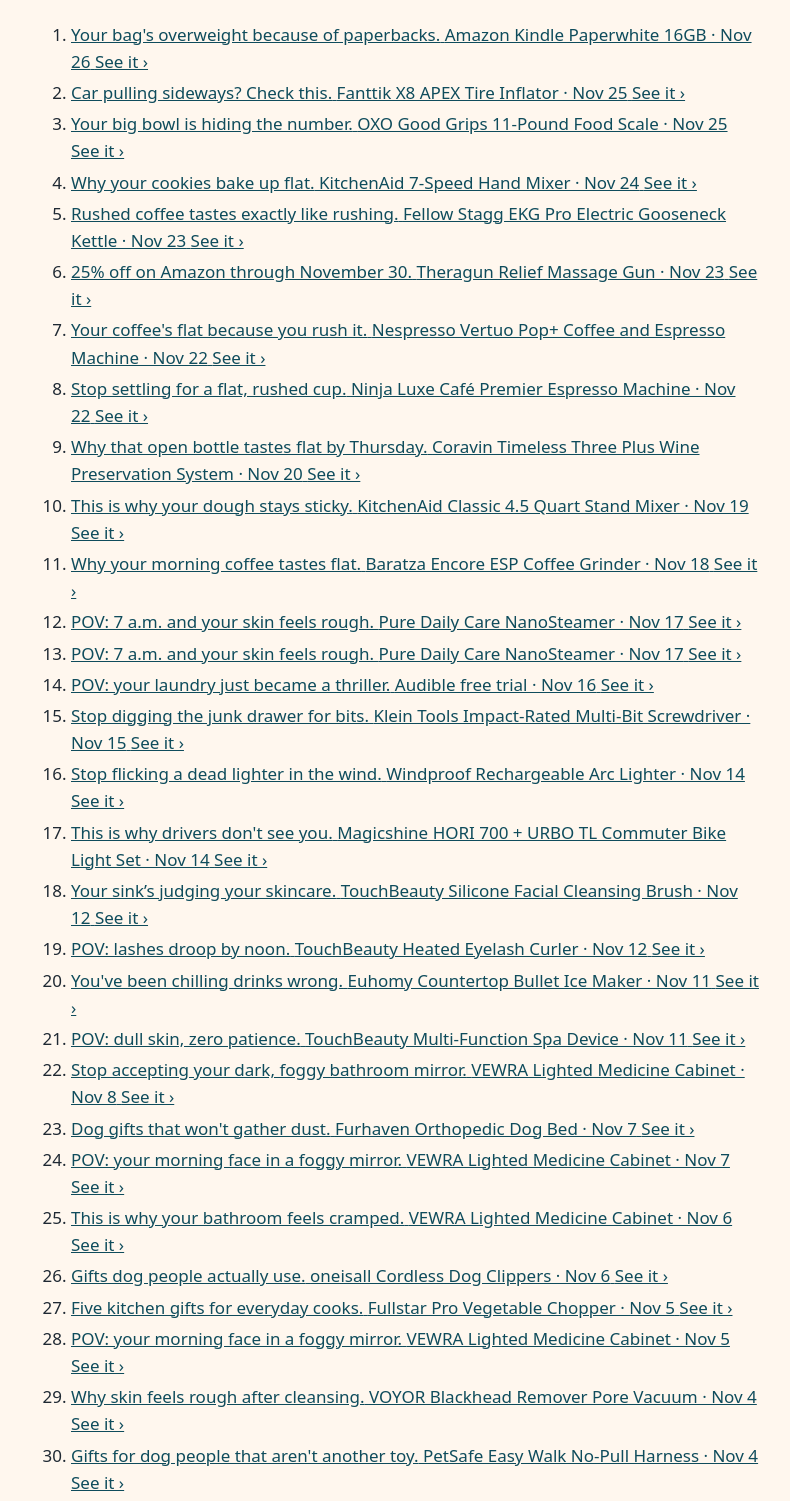
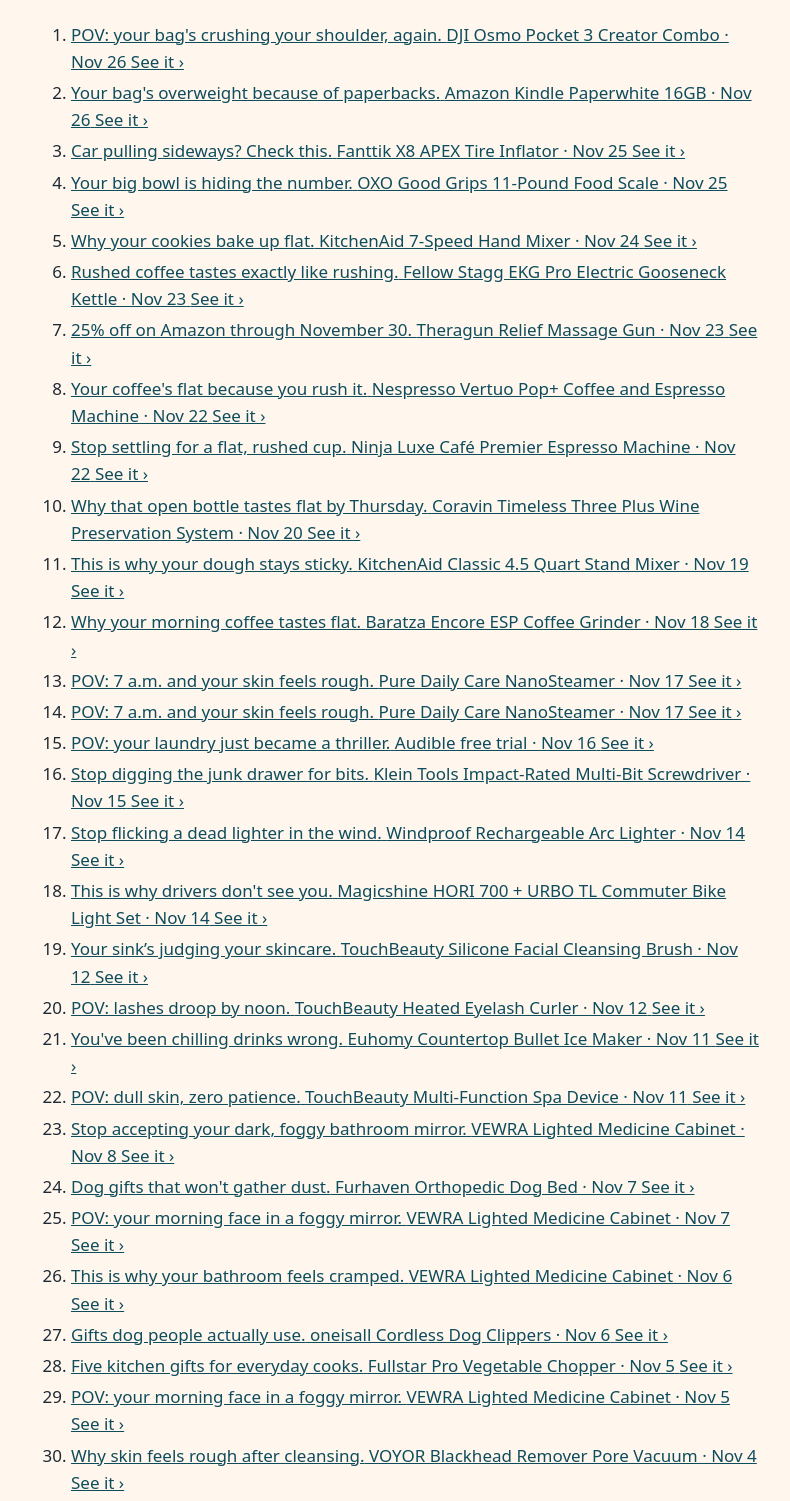
Before and after one commit to cleverfindsall-hue/cleverfindsall-hue.github.io, a plain HTML site: page youtube.html in a window 1280 px wide. Shown: the part 199-1700 px from the top of the page, without its empty margins (245-1035 px from the left). Drawn offline with Linux system fonts and the light colour scheme.

Commit message:
Update link-in-bio pages

```diff
--- a/youtube.html
+++ b/youtube.html
@@ -15,6 +15,15 @@
     <p class="updated">Newest first. Tap the one from the video you just watched.</p>
 
     <ol class="finds">
+
+      <li>
+        <a class="find" href="https://www.amazon.com/dp/B0CG19FGQ5?tag=cleverfindsal-20" rel="sponsored noopener" target="_blank">
+
+          <span class="find-hook">POV: your bag&#39;s crushing your shoulder, again.</span>
+          <span class="find-meta">DJI Osmo Pocket 3 Creator Combo · Nov 26</span>
+          <span class="find-go">See it ›</span>
+        </a>
+      </li>
 
       <li>
         <a class="find" href="https://www.amazon.com/dp/B0CFPJYX7P?tag=cleverfindsal-20" rel="sponsored noopener" target="_blank">
@@ -277,15 +286,6 @@
         </a>
       </li>
 
-      <li>
-        <a class="find" href="https://www.amazon.com/dp/B000E69VDC?tag=cleverfindsal-20" rel="sponsored noopener" target="_blank">
-
-          <span class="find-hook">Gifts for dog people that aren&#39;t another toy.</span>
-          <span class="find-meta">PetSafe Easy Walk No-Pull Harness · Nov 4</span>
-          <span class="find-go">See it ›</span>
-        </a>
-      </li>
-
     </ol>
 
     <p class="note"><strong>#ad · Affiliate disclosure:</strong> these are affiliate links. If you buy
```
